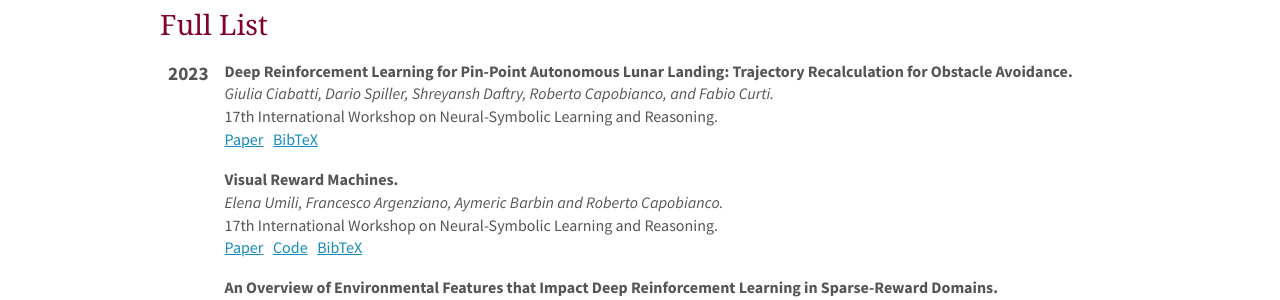
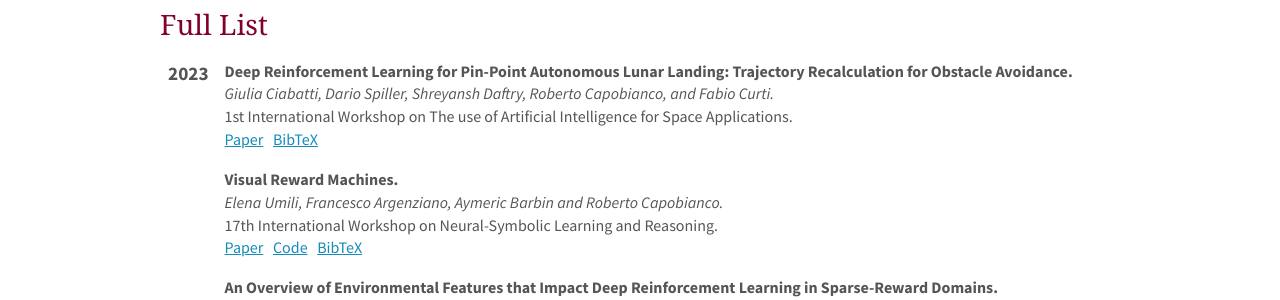
Before and after one commit to KRLGroup/krlgroup.github.io, a Jekyll site: the page built from _pages/publications.md, in a window 1280 px wide and 900 px high, scrolled down 457 px. Shown: the part 154-454 px from the top of the window. Built offline with Jekyll 4.4.1, drawn with Linux system fonts in a browser that asks for light colours; nearby versions of some CDN libraries.

Commit message:
fixed venue Giulia2023

```diff
--- a/_data/publist.yml
+++ b/_data/publist.yml
@@ -1,7 +1,7 @@
 - title: "Deep Reinforcement Learning for Pin-Point Autonomous Lunar Landing: Trajectory Recalculation for Obstacle Avoidance"
   authors:  Giulia Ciabatti, Dario Spiller, Shreyansh Daftry, Roberto Capobianco, and Fabio Curti
   year: 2023
-  publisher: 17th International Workshop on Neural-Symbolic Learning and Reasoning
+  publisher: 1st International Workshop on The use of Artificial Intelligence for Space Applications
   link:
     url:  https://link.springer.com/chapter/10.1007/978-3-031-25755-1_7
     display: Paper
```
